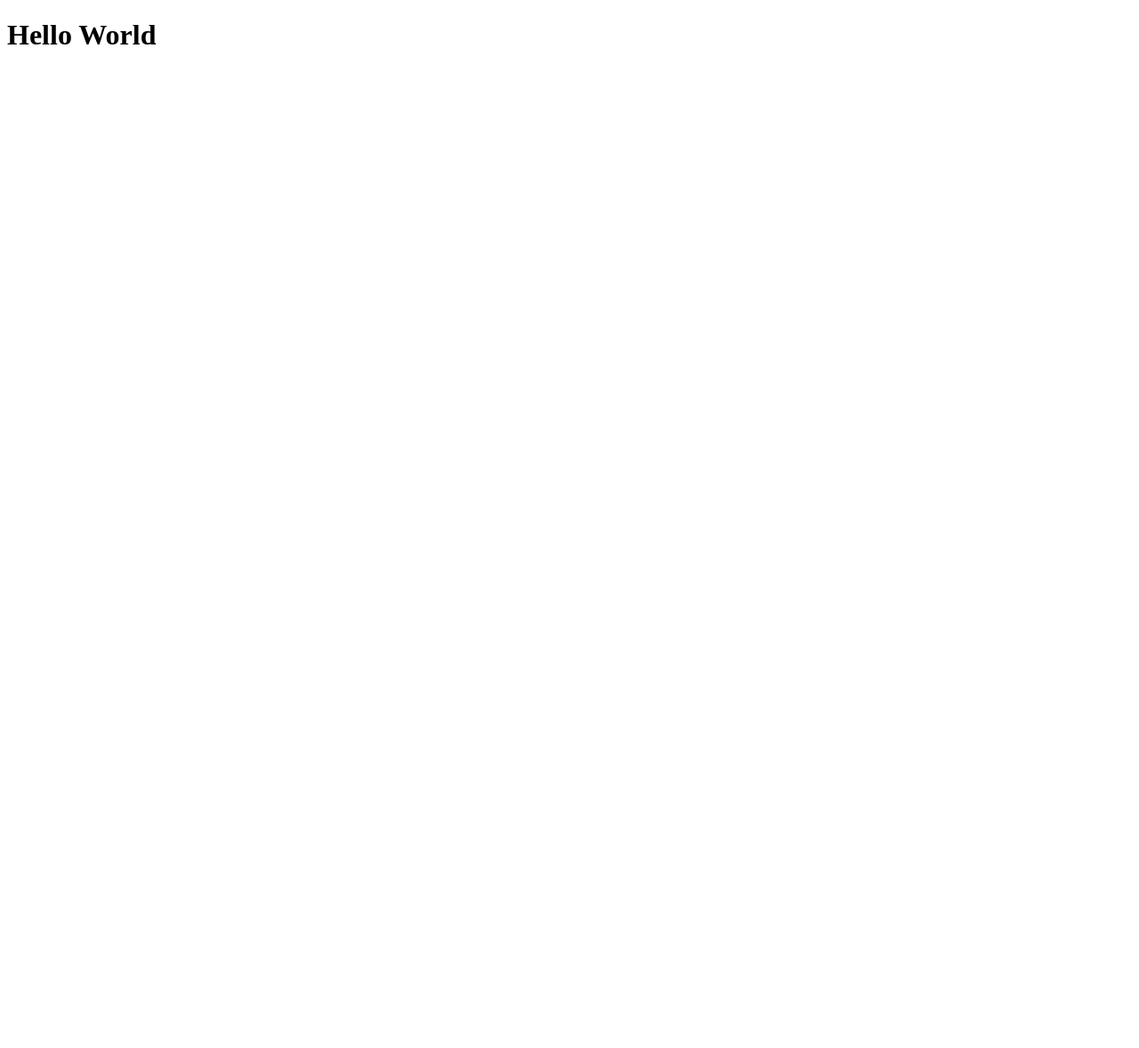
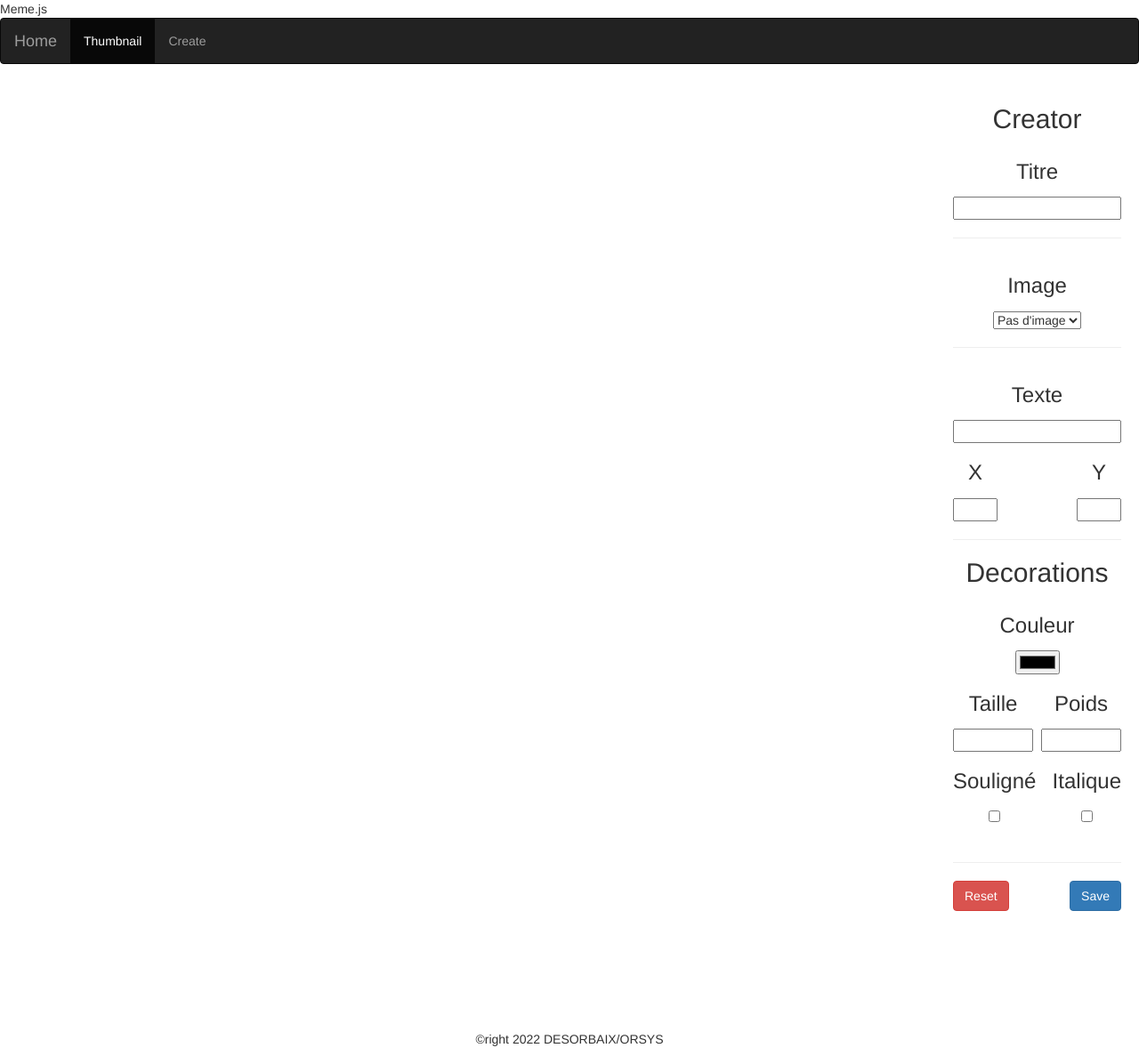
Before and after one commit to GaRo-hub/GR_2022-11-15-JPG, a website: page index.html in a window 1280 px wide. Shown: the whole page at 89% size. Before the commit the page ends 800 px from the top, so only its background shows below. Drawn offline with nearby package versions, Linux system fonts and the light colour scheme.

Commit message:
added img styles.css and common classes

```diff
--- a/index.html
+++ b/index.html
@@ -1,11 +1,99 @@
 <!DOCTYPE html>
 <html lang="en">
+
 <head>
     <meta charset="UTF-8">
     <meta name="viewport" content="width=device-width, initial-scale=1.0">
     <title>Formation JPG</title>
+
+    <!-- Latest compiled and minified CSS & JS -->
+    <link rel="stylesheet" media="screen" href="/node_modules/bootstrap/dist/css/bootstrap.min.css">
+    <script src="//code.jquery.com/jquery.js"></script>
+    <script src="/node_modules/bootstrap/dist/js/bootstrap.min.js"></script>
+    <link rel="stylesheet" href="/styles/styles.css">
+
 </head>
+
 <body>
-    <h1>Hello World</h1>
+    <header>Meme<span id=header_dot>.</span><span id="header_js">js</span></header>
+    <nav>
+        <div class="navbar navbar-inverse">
+            <a class="navbar-brand" href="#">Home</a>
+            <ul class="nav navbar-nav">
+                <li class="active">
+                    <a href="#">Thumbnail</a>
+                </li>
+                <li>
+                    <a href="#">Create</a>
+                </li>
+            </ul>
+        </div>
+    </nav>
+    <div id="wrapper">
+        <div>
+            <svg width="100%" height="100%" viewBox="0 0 1000 1000" version="1.1" xmlns="http://www.w3.org/2000/svg"
+                xmlns:xlink="http://www.w3.org/1999/xlink">
+
+            </svg>
+        </div>
+        <div>
+            <form action="">
+                <h2>Creator</h2>
+                <label for="meme_titre"><h3>Titre</h3></label><br>
+                <input type="text" name="titre" id="meme_titre">
+                <hr>
+                <label for=""><h3>Image</h3></label><br>
+                <select name="image" id="meme_image">
+                    <option value="">Pas d'image</option>
+                </select>
+                <hr>
+                <label for="meme_text"><h3>Texte</h3></label><br>
+                <input type="text" name="text" id="meme_text">
+                <div class="flex-cols">
+                    <div>
+                        <label for="meme_x"><h3>X</h3></label><br>
+                        <input class="input-small-nud" type="number" name="x" id="meme_x">
+                    </div>
+                    <div>
+                        <label for="meme_y"><h3>Y</h3></label><br>
+                        <input class="input-small-nud" type="number" name="y" id="meme_y">
+                    </div>
+                </div>
+                <hr>
+                <h2>Decorations</h2>
+                <label for="meme_color"><h3>Couleur</h3></label><br>
+                <input type="color" name="color" id="meme_color"><br>
+                <div class="flex-cols">
+                    <div>
+                        <label for="meme_fontsize"><h3>Taille</h3></label><br>
+                        <input class="input-big-nud" type="number" name="fontsize" id="meme_fontsize" min="1">
+                    </div>
+                    <div>
+                        <label for="meme_fontweight"><h3>Poids</h3></label><br>
+                        <input class="input-big-nud" type="number" name="fontweight" id="meme_fontweight" min="100" max="900" step="100">
+                    </div>
+                </div>
+                <div class="flex-cols">
+                    <div>
+                        <label for="meme_underlined"><h3>Souligné</h3></label><br>
+                        <input type="checkbox" name="underlined" id="meme_underlined">
+                    </div>
+                    <div>
+                        <label for="meme_italic"><h3>Italique</h3></label><br>
+                        <input type="checkbox" name="italic" id="meme_italic">
+                    </div>
+                </div><br>
+                <hr>
+                <div class="flex-cols">
+                    <button type="reset" class="btn btn-danger">Reset</button>
+                    <button type="submit" class="btn btn-primary">Save</button>
+                </div>
+
+
+            </form>
+        </div>
+    </div>
+    <footer>&copy;right 2022 DESORBAIX/ORSYS</footer>
 </body>
+
 </html>
--- /dev/null
+++ b/styles/styles.css
@@ -0,0 +1,32 @@
+body{
+    display: flex;
+    flex-direction: column;
+    height:95vh;
+}
+header,nav,footer{flex:1}
+#wrapper{
+    flex-grow: 1;
+    display: flex;
+    text-align:center;
+    padding: 5px 20px
+}
+#wrapper>*:nth-child(1){
+    flex-grow: 1;
+}
+footer{
+    text-align: center;
+}
+/* common classes */
+.flex-cols{
+    display: flex;
+    justify-content: space-between;
+}
+.flex-cols>*{
+    text-align: center;
+}
+.input-small-nud{
+    width:50px
+}
+.input-big-nud{
+    width:90px
+}
```
